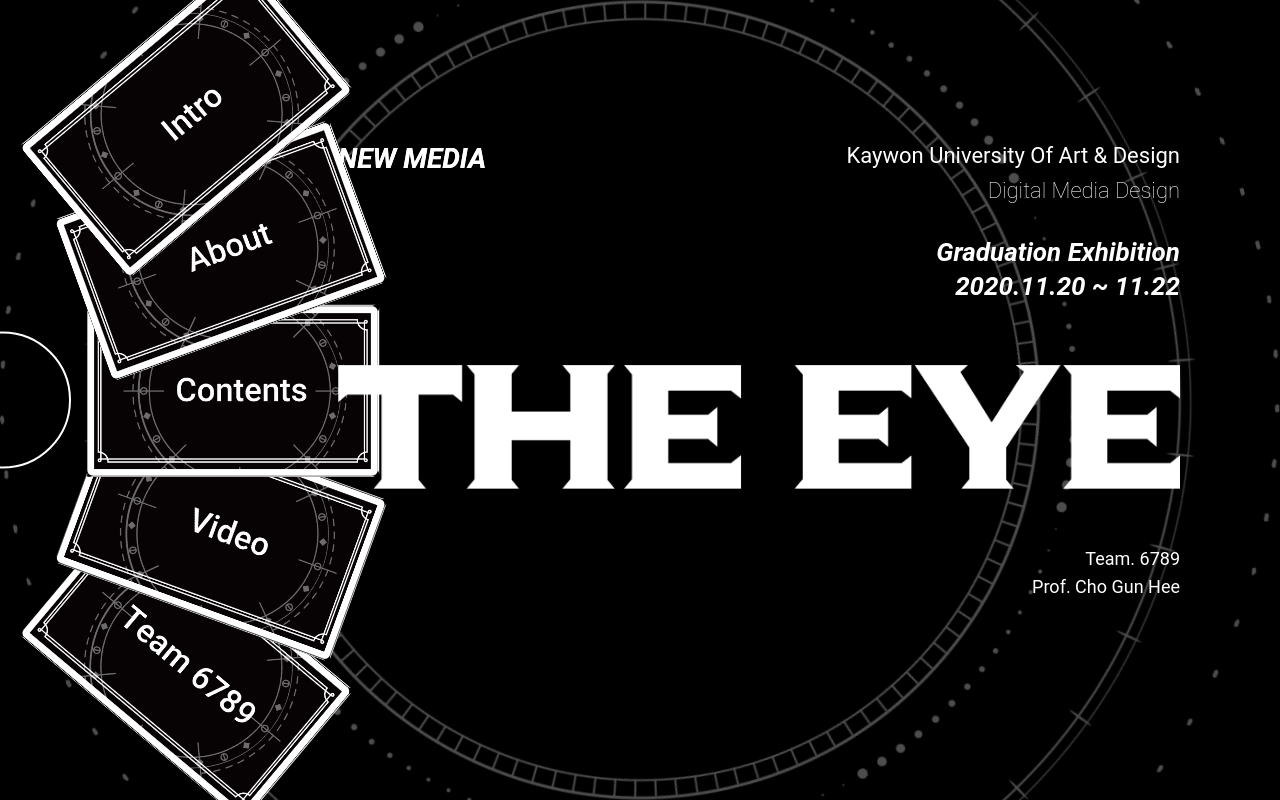
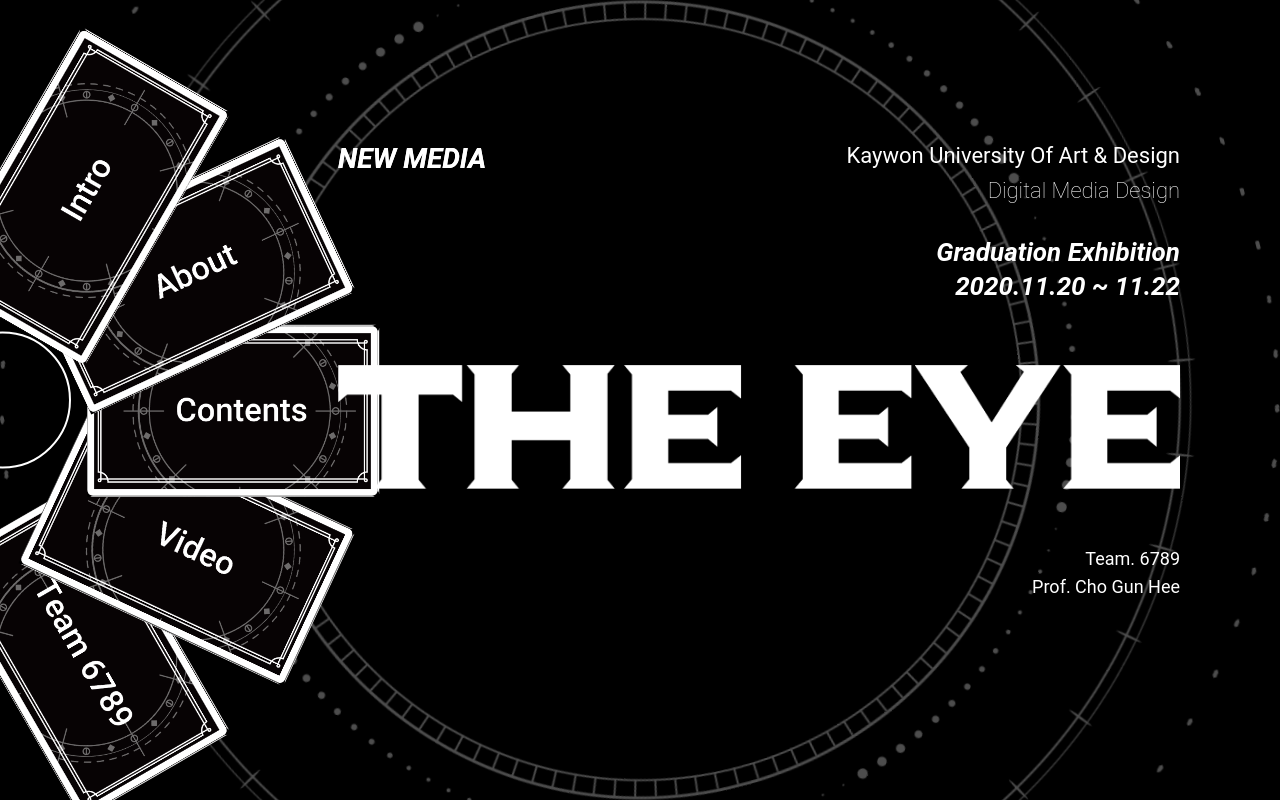
Before and after one commit to standstillsh/ISEEEYE, a plain HTML site: page ISEEEYE/index.html in a window 1280 px wide. Both pictures are taken after a click on the element 23 px from the left and 400 px from the top of the page. Drawn offline with Linux system fonts and the light colour scheme.

Commit message:
메뉴 수정
메뉴 수정

```diff
--- a/ISEEEYE/css/spread.css
+++ b/ISEEEYE/css/spread.css
@@ -13,8 +13,8 @@
   opacity: 0;
   color: transparent;
   position: absolute;
-  top: 50%;
-  left:130%;
+  top: 0%;
+  left: 62vh;
   padding: 10px;
   font-size: 200%;
   font-weight: bold;
@@ -70,7 +70,7 @@ transition: all 0.5s ease;
 
 .spread .card1 {
   position: absolute;
-  left: 95%;
+  left: 47vh;
   bottom: 0%;
   opacity: 1;
   -webkit-transition: all 1.5s ease;
@@ -79,15 +79,15 @@ transition: all 0.5s ease;
 -o-transition: all 1.5s ease;
 transition: all 1.5s ease;
 
--moz-transform: rotate(-40deg) translateY(-200px);
--webkit-transform: rotate(-40deg) translateY(-200px);
--o-transform: rotate(-40deg) translateY(-200px);
--ms-transform: rotate(-40deg) translateY(-200px);
-transform: rotate(-40deg) translateY(-200px);
+-moz-transform: rotate(-60deg) translateY(-100px);
+-webkit-transform: rotate(-60deg) translateY(-100px);
+-o-transform: rotate(-60deg) translateY(-100px);
+-ms-transform: rotate(-60deg) translateY(-100px);
+transform: rotate(-60deg) translateY(-100px);
 }
 .spread .card2 {
   position: absolute;
-  left: 115%;
+  left: 55vh;
   opacity: 1;
   background-color: black;
   -webkit-transition: all 1.5s ease;
@@ -96,15 +96,15 @@ transform: rotate(-40deg) translateY(-200px);
 -o-transition: all 1.5s ease;
 transition: all 1.5s ease;
 
--moz-transform: rotate(-20deg) translateY(-200px);
--webkit-transform: rotate(-20deg) translateY(-200px);
--o-transform: rotate(-20deg) translateY(-200px);
--ms-transform: rotate(-20deg) translateY(-200px);
-transform: rotate(-20deg) translateY(-200px);
+-moz-transform: rotate(-25deg) translateY(-170px);
+-webkit-transform: rotate(-25deg) translateY(-170px);
+-o-transform: rotate(-25deg) translateY(-170px);
+-ms-transform: rotate(-25deg) translateY(-170px);
+transform: rotate(-25deg) translateY(-170px);
 }
 .spread .card3 {
   position: absolute;
-  left: 135%;
+  left: 63vh;
   opacity: 1;
   background-color: black;
   -webkit-transition: all 1.5s ease;
@@ -122,7 +122,7 @@ transform: rotate(0deg) translateY(-200px);
 
 .spread .card4 {
   position: absolute;
-  left: 155%;
+  left: 71vh;
   opacity: 1;
   background-color: black;
   -webkit-transition: all 1.5s ease;
@@ -131,16 +131,16 @@ transform: rotate(0deg) translateY(-200px);
 -o-transition: all 1.5s ease;
 transition: all 1.5s ease;
 
--moz-transform: rotate(20deg) translateY(-200px);
--webkit-transform: rotate(20deg) translateY(-200px);
--o-transform: rotate(20deg) translateY(-200px);
--ms-transform: rotate(20deg) translateY(-200px);
-transform: rotate(20deg) translateY(-200px);
+-moz-transform: rotate(25deg) translateY(-170px);
+-webkit-transform: rotate(25deg) translateY(-170px);
+-o-transform: rotate(25deg) translateY(-170px);
+-ms-transform: rotate(25deg) translateY(-170px);
+transform: rotate(25deg) translateY(-170px);
 }
 
 .spread .card5 {
   position: absolute;
-  left: 175%;
+  left: 82vh;
   opacity: 1;
   background-color: black;
   -webkit-transition: all 1.5s ease;
@@ -149,9 +149,9 @@ transform: rotate(20deg) translateY(-200px);
 -o-transition: all 1.5s ease;
 transition: all 1.5s ease;
 
--moz-transform: rotate(40deg) translateY(-200px);
--webkit-transform: rotate(40deg) translateY(-200px);
--o-transform: rotate(40deg) translateY(-200px);
--ms-transform: rotate(40deg) translateY(-200px);
-transform: rotate(40deg) translateY(-200px);
+-moz-transform: rotate(60deg) translateY(-100px);
+-webkit-transform: rotate(60deg) translateY(-100px);
+-o-transform: rotate(60deg) translateY(-100px);
+-ms-transform: rotate(60deg) translateY(-100px);
+transform: rotate(60deg) translateY(-100px);
 }
```
